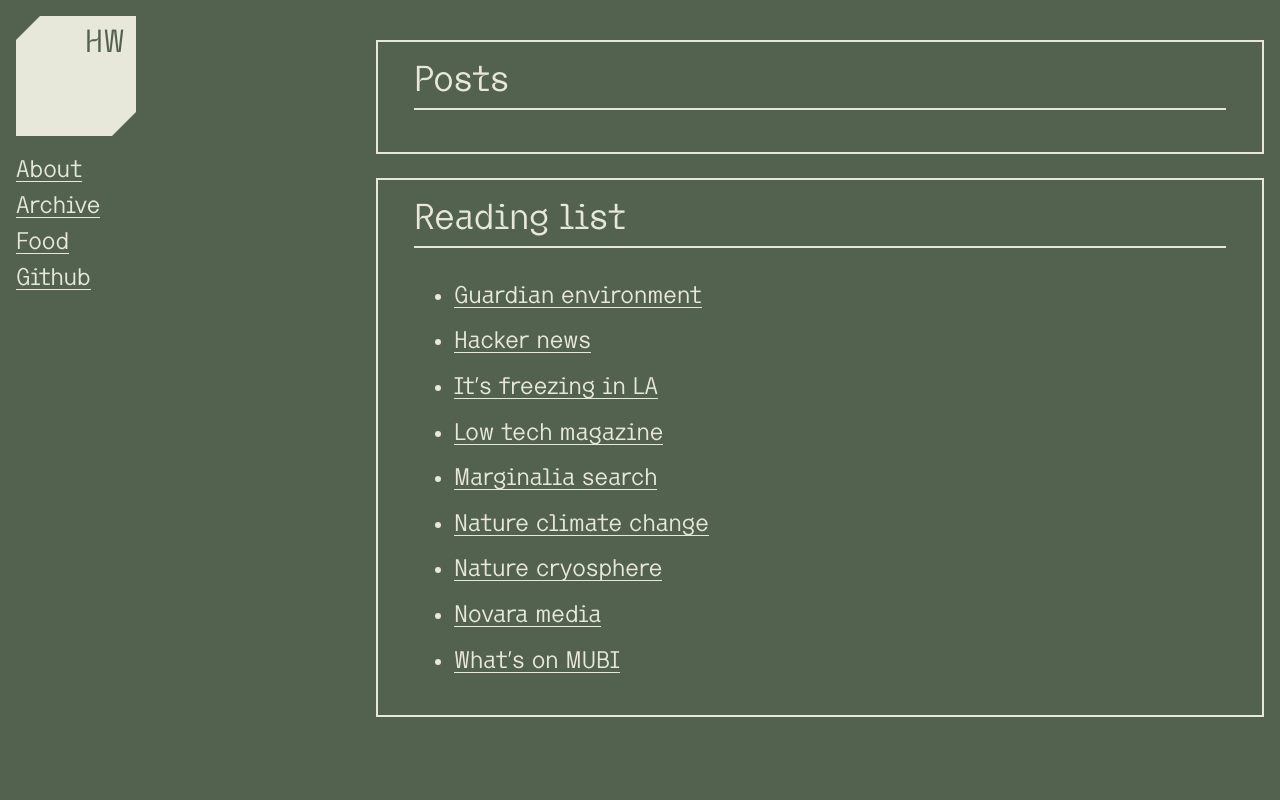
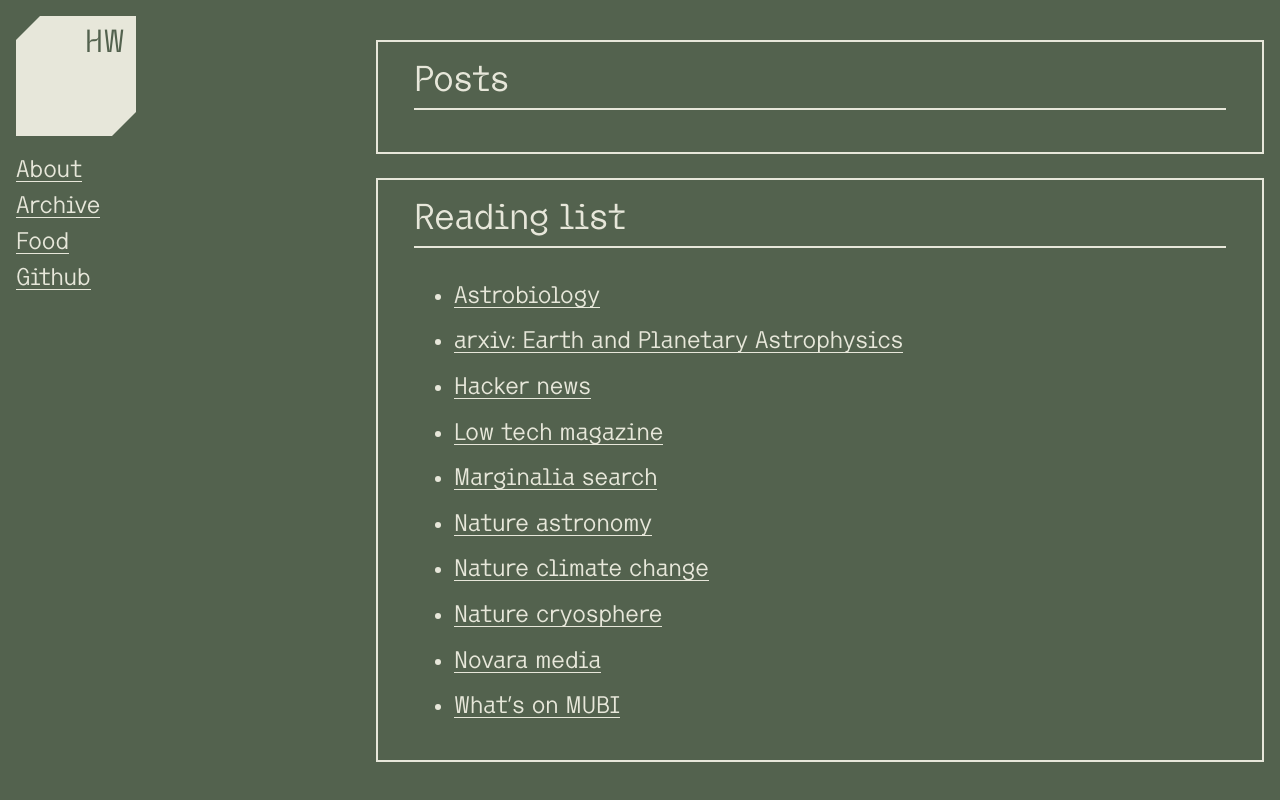
Before and after one commit to hannahwoodward/woodward.sh, a Python web app: template app/templates/archive.jinja in a window 1280 px wide. Run offline with Jinja, Linux system fonts and the light colour scheme; the template is opened without the code that fills it, so the values that code supplies are empty.

Commit message:
Update bio + reading list

```diff
--- a/app/templates/archive.jinja
+++ b/app/templates/archive.jinja
@@ -1,11 +1,16 @@
 {% extends '_base.jinja' %}
 
+{#
+  { 'url': 'https://www.theguardian.com/uk/environment', 'title': 'Guardian environment' },
+  { 'url': 'https://www.itsfreezinginla.co.uk', 'title': 'It\'s freezing in LA' },
+ #}
 {% set reading_list = [
-  { 'url': 'https://www.theguardian.com/uk/environment', 'title': 'Guardian environment' },
+  { 'url': 'https://astrobiology.com', 'title': 'Astrobiology' },
+  { 'url': 'https://arxiv.org/list/astro-ph.EP/pastweek', 'title': 'arxiv: Earth and Planetary Astrophysics' },
   { 'url': 'http://news.ycombinator.com', 'title': 'Hacker news' },
-  { 'url': 'https://www.itsfreezinginla.co.uk', 'title': 'It\'s freezing in LA' },
   { 'url': 'https://solar.lowtechmagazine.com', 'title': 'Low tech magazine' },
   { 'url': 'https://search.marginalia.nu', 'title': 'Marginalia search' },
+  { 'url': 'https://www.nature.com/natastron', 'title': 'Nature astronomy' },
   { 'url': 'https://www.nature.com/nclimate', 'title': 'Nature climate change' },
   { 'url': 'https://www.nature.com/search?q=cryosphere&order=date_desc', 'title': 'Nature cryosphere' },
   { 'url': 'https://novaramedia.com', 'title': 'Novara media' },
@@ -19,7 +24,7 @@
     <ul>
       {% for post in entry.posts %}
         <li>
-          <a href="{{ url_for('archive_entry', slug=post.slug) }}">{{ post.title }}</a>
+          <a href="{{ url_for('archive_entry', slug=post.slug) }}">{{ post.title }} ({{ post.post_date }})</a>
         </li>
       {% endfor %}
     </ul>
--- a/app/templates/index.jinja
+++ b/app/templates/index.jinja
@@ -2,7 +2,8 @@
 
 {% block content %}
   <div class="box">
-    <p>Studying Environmental Modelling at UCL</p>
-    <p>Contact - hannah(at)woodward(dot)sh</p>
+    <p>Exoclimatologist at Birkbeck (<a href="https://london-nerc-dtp.org">London NERC DTP</a>)</p>
+    <p>Interests: climate modelling & feedbacks, terrestrial exoplanet climate & habitability, Arctic climate & sea ice</p>
+    <p>Contact: hannah(at)woodward(dot)sh</p>
   </div>
 {% endblock %}
```
